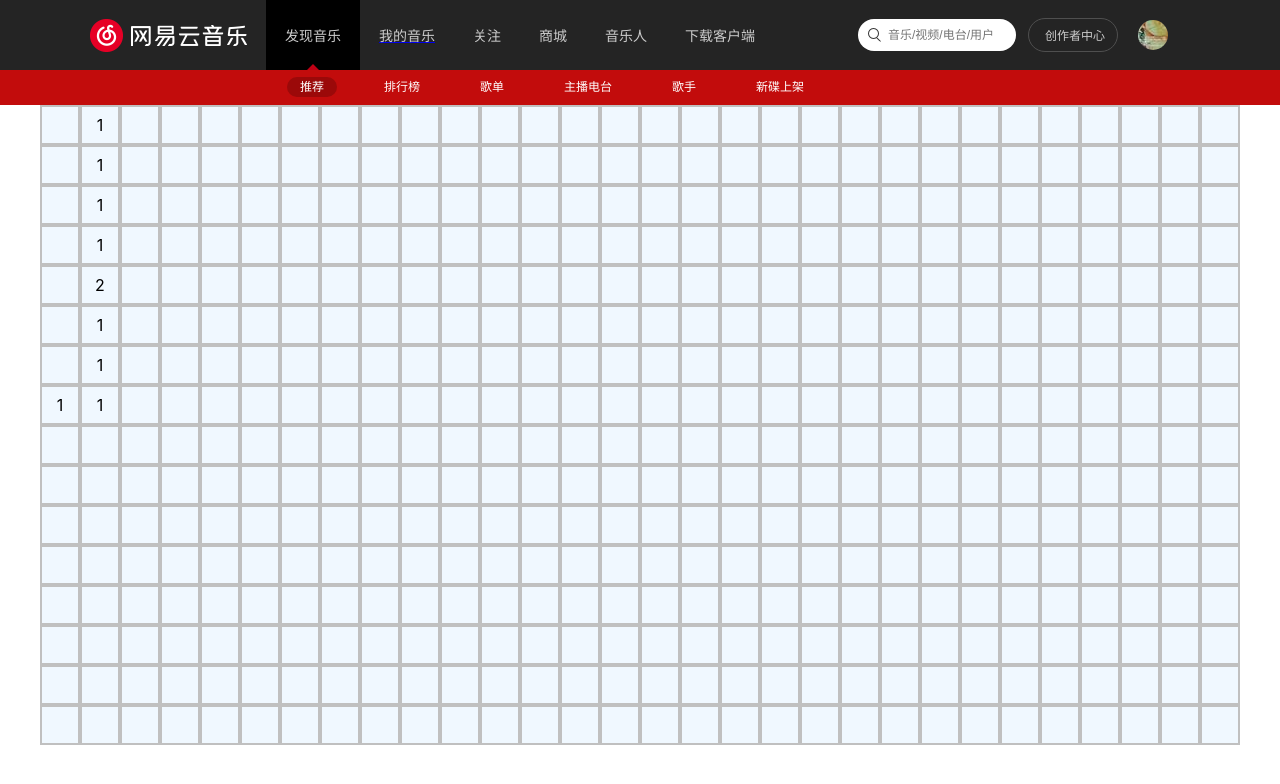
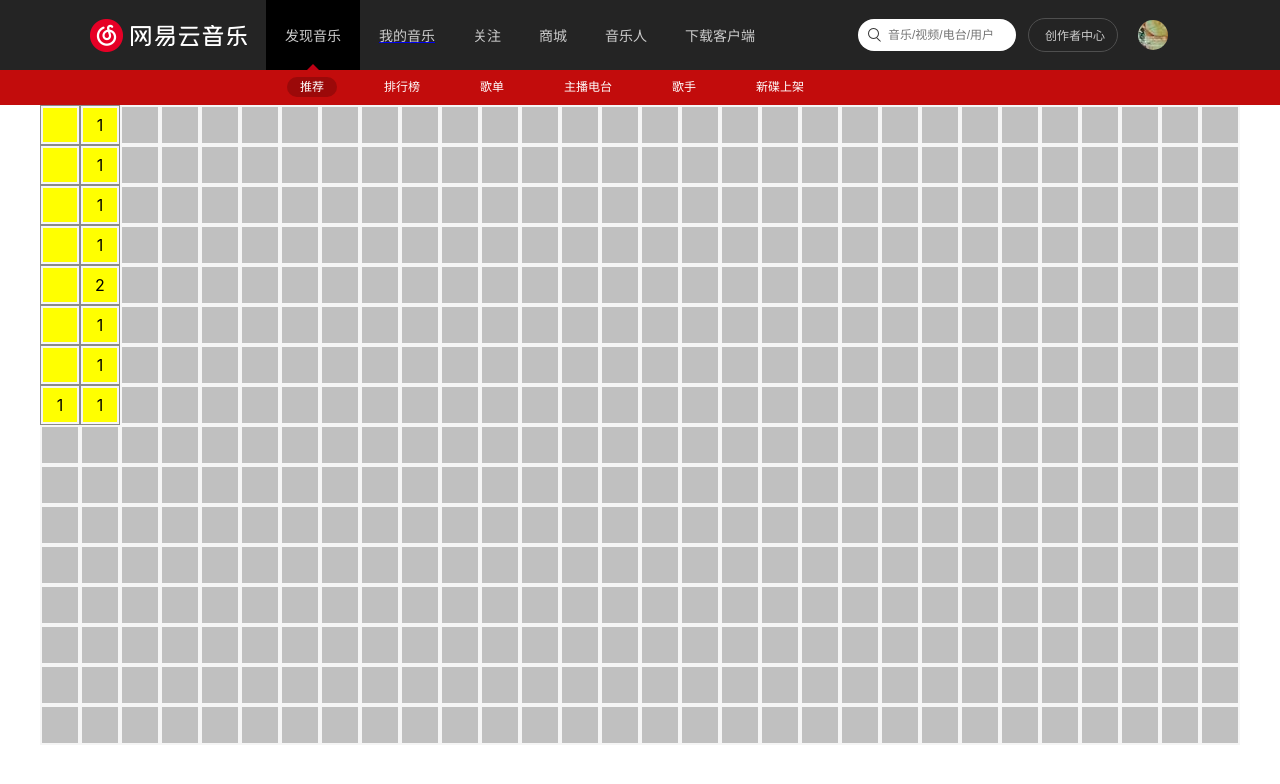
Before and after one commit to 0bipinnata0/0bipinnata0.github.io, a React (Create React App) app: page /minesweeper in a window 1280 px wide. Both pictures are taken after a click on the element 60 px from the left and 125 px from the top of the page. Shown: the top 784 px of the page. Built offline with nearby package versions, Linux system fonts and the light colour scheme.

Commit message:
添加flag的效果

```diff
--- /dev/null
+++ b/src/screens/mineSweeper/Cell.tsx
@@ -0,0 +1,44 @@
+import styled from "styled-components";
+import useBoard from "./hooks/useBoard";
+import { BoardItemType } from "./hooks/useBoardArray";
+import useIcon from "./hooks/useIcon";
+
+const BaseCell = styled.div`
+  display: flex;
+  width: 40px;
+  height: 40px;
+  justify-content: center;
+  align-items: center;
+  cursor: pointer;
+  box-shadow: inset 0 0 0 2px whitesmoke;
+`;
+
+const ShowCell = styled(BaseCell)`
+  width: 38px;
+  height: 38px;
+  /* background-color: rgb(192, 192, 192); */
+  background-color: yellow;
+  border: 1px solid rgb(138, 138, 138);
+`;
+
+const Cell: React.FC<{ item: BoardItemType }> = ({ item }) => {
+  const { onClickBoardItem, toggleFlag } = useBoard();
+  const { show, value } = item;
+  const view = useIcon(value);
+  if (!show) {
+    return (
+      <BaseCell
+        onClick={() => onClickBoardItem(item)}
+        onContextMenu={(evt) => {
+          evt.preventDefault();
+          toggleFlag(item);
+        }}
+      >
+        {item.flag ? "🚩" : null}
+      </BaseCell>
+    );
+  }
+  return <ShowCell>{view}</ShowCell>;
+};
+
+export default Cell;
--- a/src/screens/mineSweeper/Square.tsx
+++ b/src/screens/mineSweeper/Square.tsx
@@ -1,27 +1,8 @@
-import { useState } from "react";
-import styled from "styled-components";
-import useBoard from "./hooks/useBoard";
+import Cell from "./Cell";
 import { BoardItemType } from "./hooks/useBoardArray";
-import useIcon from "./hooks/useIcon";
-
-const Cell = styled.div`
-  display: flex;
-  margin: 2px;
-  width: 36px;
-  height: 36px;
-  background-color: aliceblue;
-  justify-content: center;
-  align-items: center;
-  cursor: pointer;
-`;
 
 const Square: React.FC<{ children: BoardItemType }> = ({ children: item }) => {
-  const { onClickBoardItem } = useBoard();
-  const { show, value } = item;
-  const view = useIcon(value);
-  return (
-    <Cell onClick={() => onClickBoardItem(item)}>{show ? view : null}</Cell>
-  );
+  return <Cell item={item} />;
 };
 
 export default Square;
--- a/src/screens/mineSweeper/hooks/useBoard.tsx
+++ b/src/screens/mineSweeper/hooks/useBoard.tsx
@@ -8,6 +8,7 @@ const BoardContext = React.createContext<{
   col: number;
   boardArray: BoardItemType[];
   onClickBoardItem: (item: BoardItemType) => void;
+  toggleFlag: (item: BoardItemType) => void;
 } | null>(null);
 
 export const Board: React.FC<
@@ -31,8 +32,18 @@ export const Board: React.FC<
     updateBoardArray(newArray);
   };
 
+  const toggleFlag = (selected: BoardItemType) => {
+    updateBoardArray(
+      boardArray.map((item) =>
+        item === selected ? { ...item, flag: !item.flag } : item
+      )
+    );
+  };
+
   return (
-    <BoardContext.Provider value={{ row, col, boardArray, onClickBoardItem }}>
+    <BoardContext.Provider
+      value={{ row, col, boardArray, onClickBoardItem, toggleFlag }}
+    >
       <Container row={row} col={col}>
         {children}
       </Container>
--- a/src/screens/mineSweeper/hooks/useBoardArray.ts
+++ b/src/screens/mineSweeper/hooks/useBoardArray.ts
@@ -5,6 +5,7 @@ export interface BoardItemType {
   value: number;
   show: boolean;
   key: number;
+  flag: boolean;
 }
 
 const useBoardArray = (row: number, col: number): BoardItemType[] => {
@@ -20,13 +21,16 @@ const useBoardArray = (row: number, col: number): BoardItemType[] => {
           return v;
         }
         const surroundAIndex = getSurroundArr(index, col, row);
-        const surrounding = surroundAIndex.map((v) => arr[v]).filter((v) => v < 0);
+        const surrounding = surroundAIndex
+          .map((v) => arr[v])
+          .filter((v) => v < 0);
         return surrounding.length;
       });
     return mapArray.map((v, index) => ({
       value: v,
       show: false,
       key: index,
+      flag: false,
     }));
   }, [row, col]);
 
--- a/src/screens/mineSweeper/hooks/useIcon.tsx
+++ b/src/screens/mineSweeper/hooks/useIcon.tsx
@@ -1,7 +1,7 @@
-const useIcon = (type: number) => {
+const useIcon = (type: number): React.ReactNode => {
   switch (type) {
     case -1:
-      return <>🚩</>;
+      return <>💣</>;
     case 1:
       return <div>1</div>;
     case 2:
--- a/src/screens/mineSweeper/utils.ts
+++ b/src/screens/mineSweeper/utils.ts
@@ -98,7 +98,7 @@ function expandBoard(
   col: number,
   row: number
 ) {
-  const notEmptySet = new Set<number>();
+  const showSet = new Set<number>([item.key]);
   const doneEmptySet = new Set([item]);
   const doingQueue = [item];
   let head = doingQueue.shift();
@@ -108,7 +108,7 @@ function expandBoard(
     surroundIndex.forEach((index) => {
       const item = board[index];
       if (item.value !== 0) {
-        notEmptySet.add(item.key);
+        showSet.add(item.key);
         return;
       }
       if (doingQueue.includes(item)) {
@@ -117,6 +117,7 @@ function expandBoard(
       if (doneEmptySet.has(item)) {
         return;
       }
+      showSet.add(item.key);
       doingQueue.push(item);
       doneEmptySet.add(item);
     });
@@ -124,5 +125,5 @@ function expandBoard(
     head = doingQueue.shift();
   }
 
-  return [...notEmptySet];
+  return [...showSet];
 }
```
